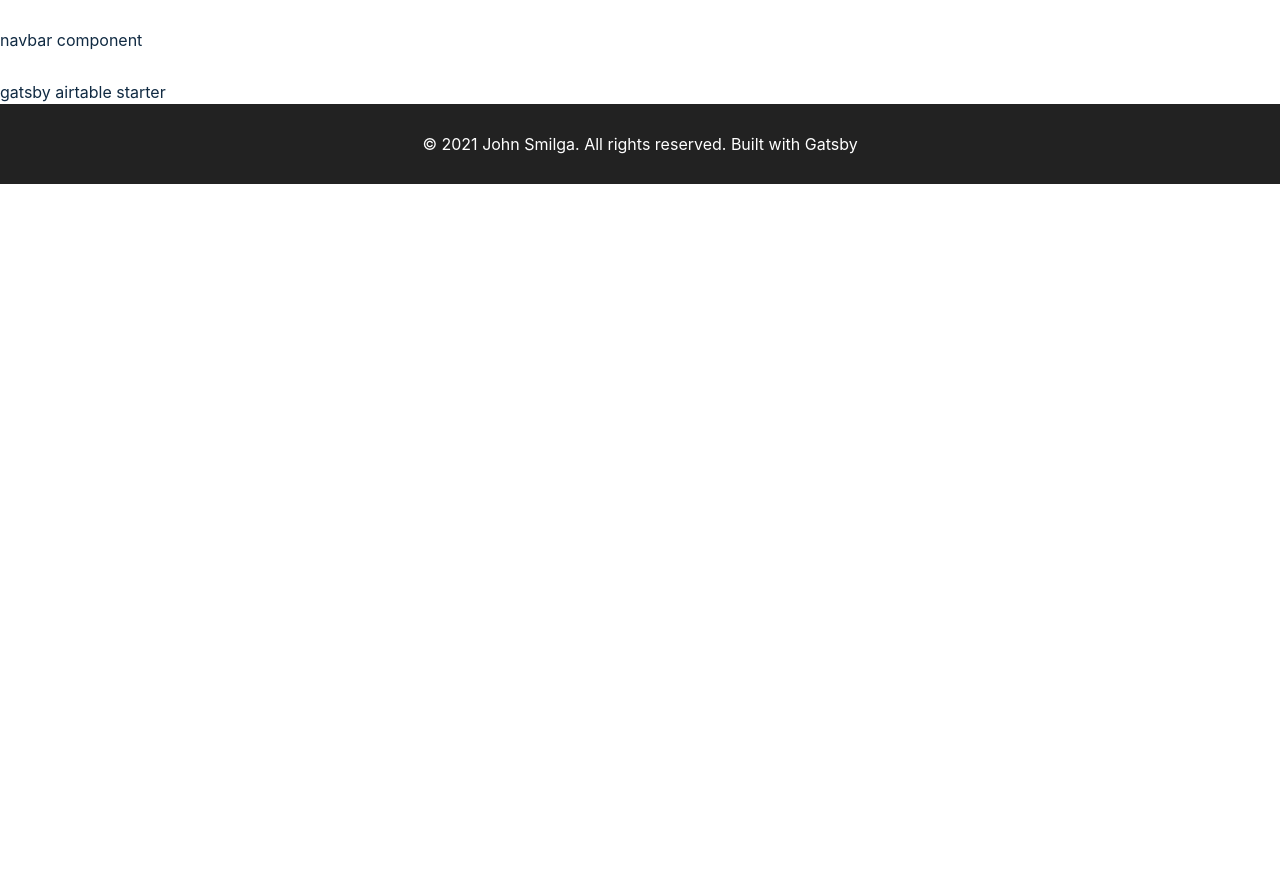
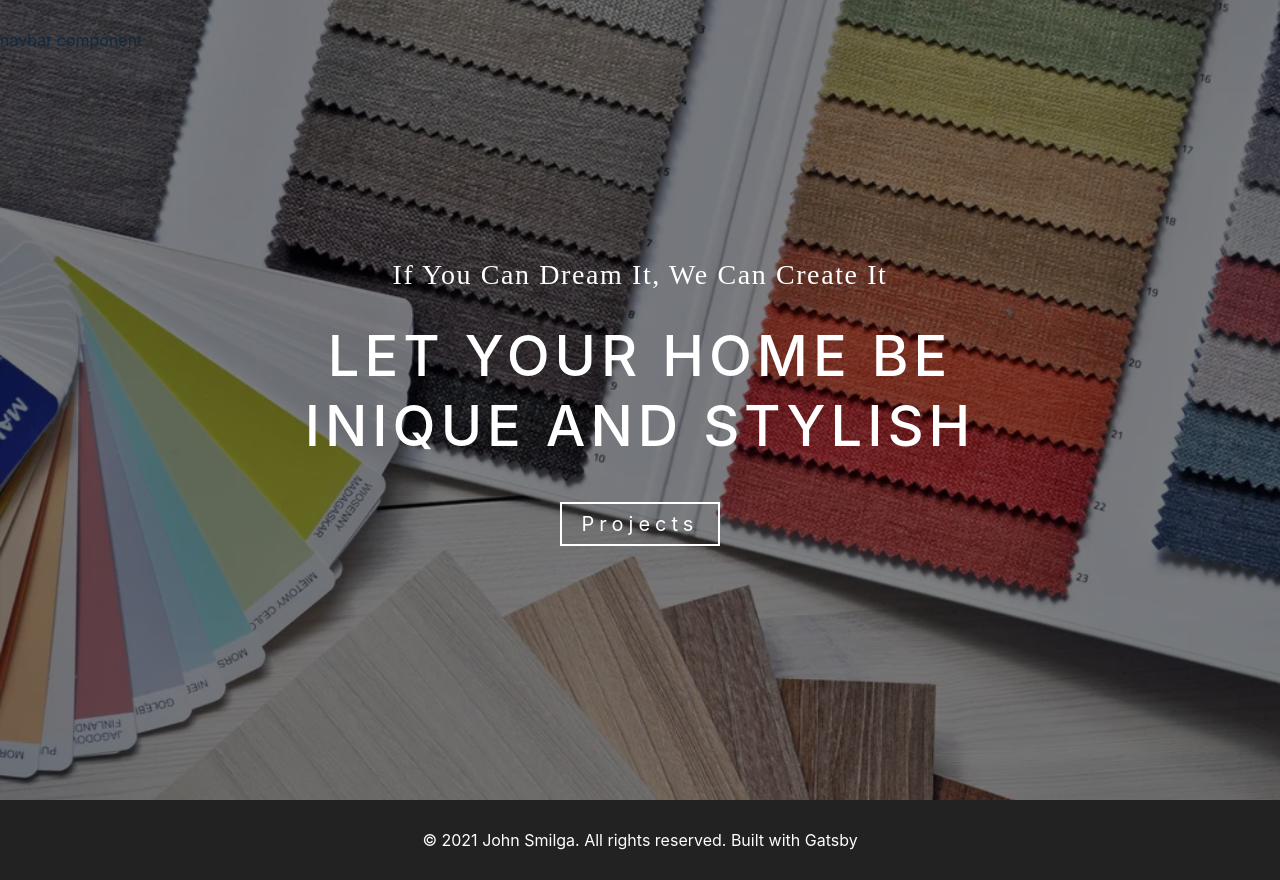
Before and after one commit to Pataco80/gatsby-airtable-design-v3, a Gatsby site: page / in a window 1280 px wide. Before the commit the page ends 800 px from the top, so only its background shows below. Built offline with nearby package versions, Linux system fonts and the light colour scheme; Gatsby itself is replaced by a stand-in of ours.

Commit message:
create and add Hero

```diff
--- a/src/components/Hero.js
+++ b/src/components/Hero.js
@@ -3,7 +3,24 @@ import styled from 'styled-components'
 import { Link } from 'gatsby'
 import { StaticImage } from 'gatsby-plugin-image'
 const Hero = () => {
-  return <Wrapper>hero component</Wrapper>
+  return (
+    <Wrapper>
+      <StaticImage
+        src="../images/mainBcg.png"
+        layout="fullWidth"
+        placeholder="blurred"
+        alt="Image"
+        className="img"
+      />
+      <div className="info">
+        <article>
+          <h3>If You Can Dream It, We Can Create It</h3>
+          <h1>LET YOUR HOME BE INIQUE AND STYLISH</h1>
+          <Link to="/projects/">Projects</Link>
+        </article>
+      </div>
+    </Wrapper>
+  )
 }
 
 const Wrapper = styled.section`
--- a/src/pages/index.js
+++ b/src/pages/index.js
@@ -11,7 +11,11 @@ import {
 } from '../components'
 
 const HomePage = () => {
-  return <Layout>gatsby airtable starter</Layout>
+  return (
+    <Layout>
+      <Hero />
+    </Layout>
+  )
 }
 
 export default HomePage
```
